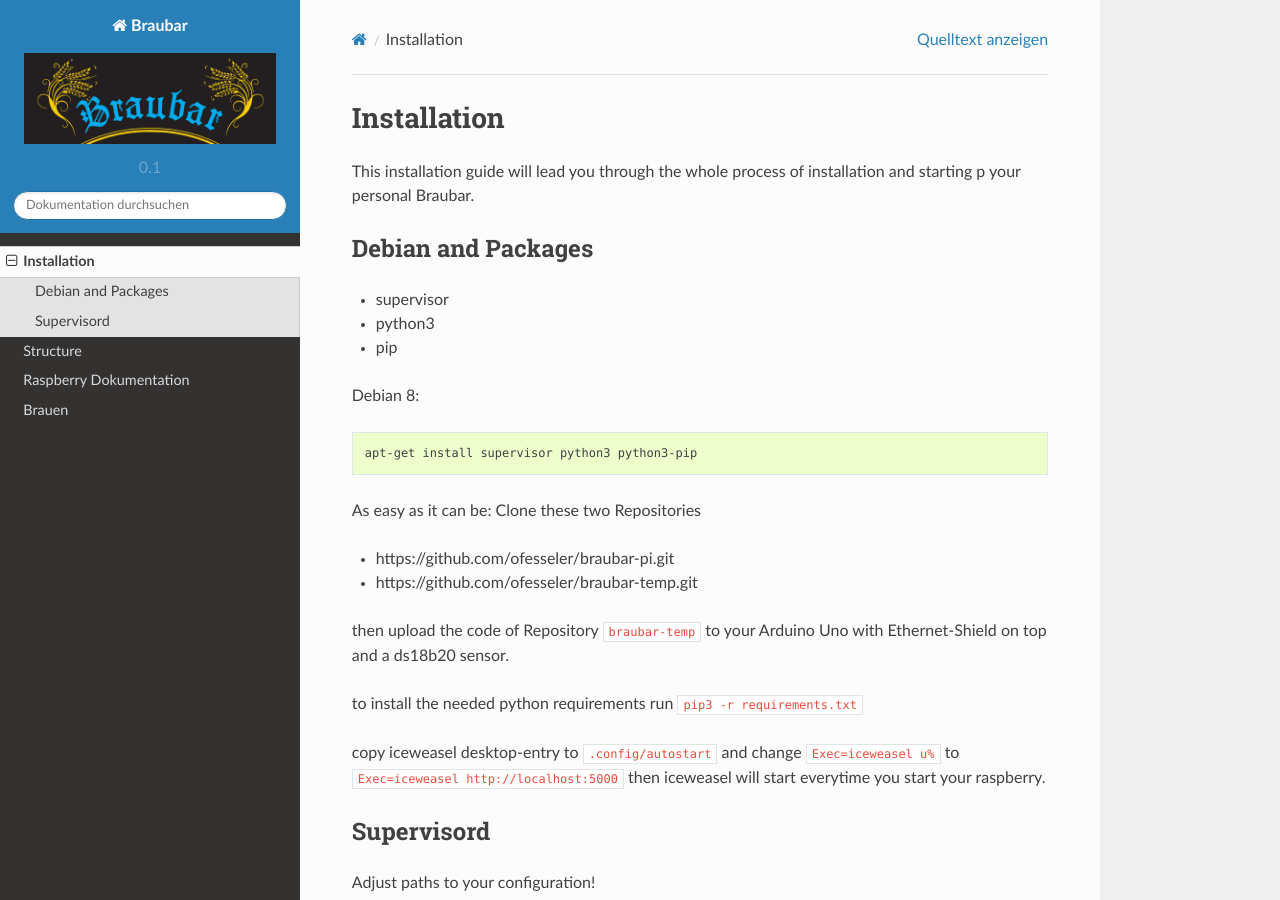
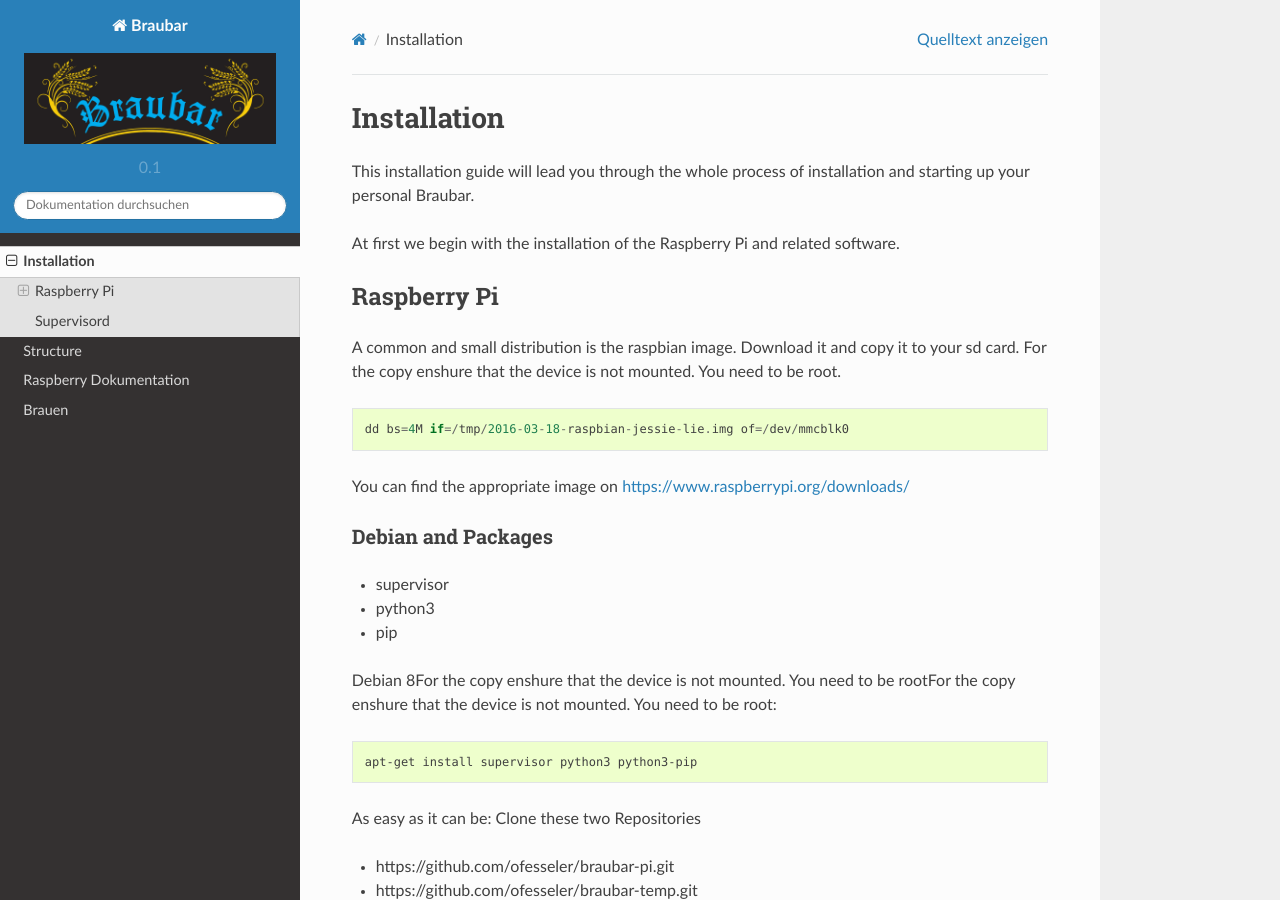
Before and after one commit to braubar/braubar-pi, a Sphinx documentation site: the page built from docs/install.md, in a window 1280 px wide and 900 px high. Built offline with Sphinx 7.4.7 and the Read the Docs theme 2.0.0, drawn with Linux system fonts in a browser that asks for light colours.

Commit message:
added urls

````diff
--- a/docs/install.md
+++ b/docs/install.md
@@ -1,14 +1,26 @@
 # Installation
 
-This installation guide will lead you through the whole process of installation and starting p your personal Braubar.
+This installation guide will lead you through the whole process of installation and starting up your personal Braubar.
 
-## Debian and Packages
+At first we begin with the installation of the Raspberry Pi and related software.
+
+## Raspberry Pi
+
+A common and small distribution is the raspbian image. Download it and copy it to your sd card. For the copy enshure that the device is not mounted. You need to be root.
+
+```
+dd bs=4M if=/tmp/2016-03-18-raspbian-jessie-lie.img of=/dev/mmcblk0
+```
+You can find the appropriate image on <https://www.raspberrypi.org/downloads/>
+
+### Debian and Packages
+
 
 - supervisor
 - python3
 - pip
 
-Debian 8:
+Debian 8For the copy enshure that the device is not mounted. You need to be rootFor the copy enshure that the device is not mounted. You need to be root:
 
 ```bash
 apt-get install supervisor python3 python3-pip
````
